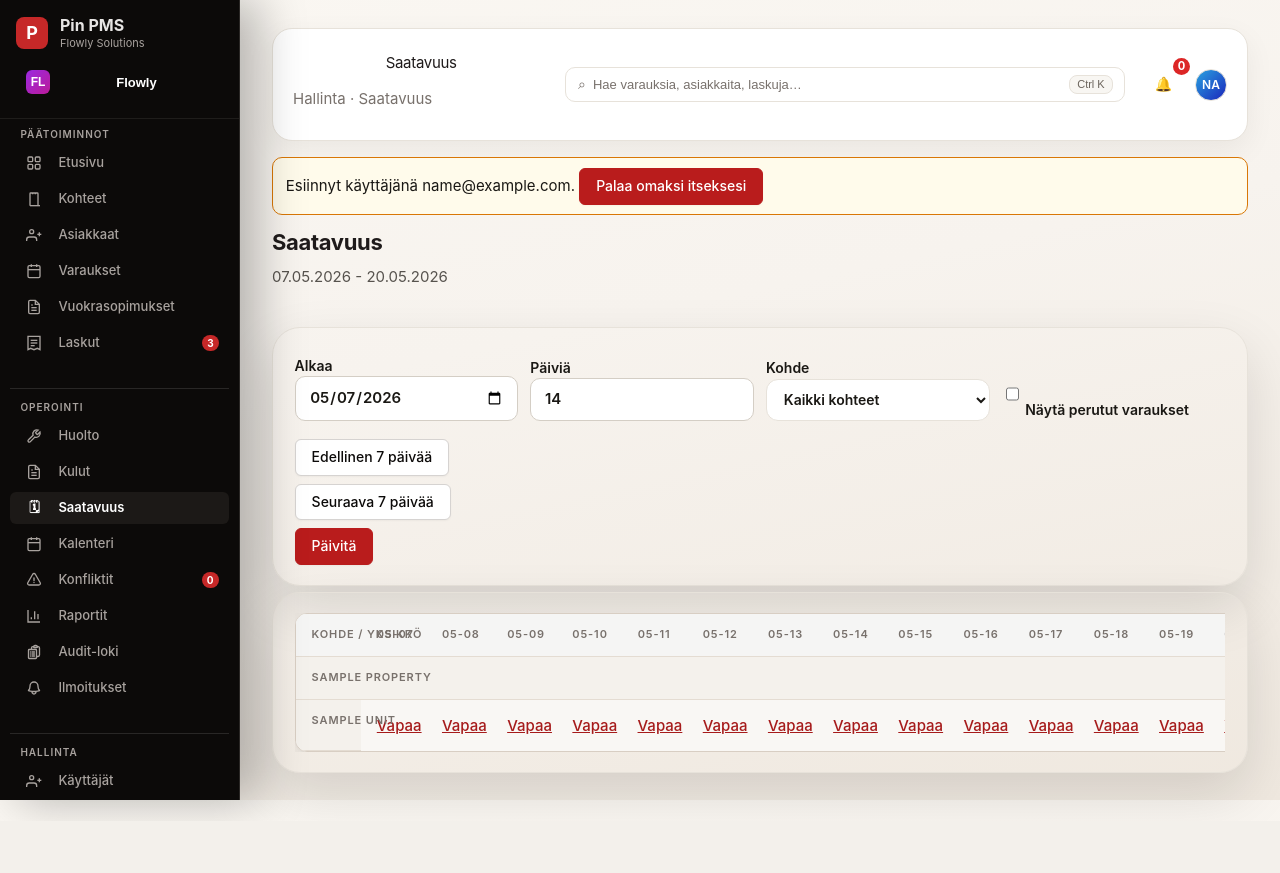
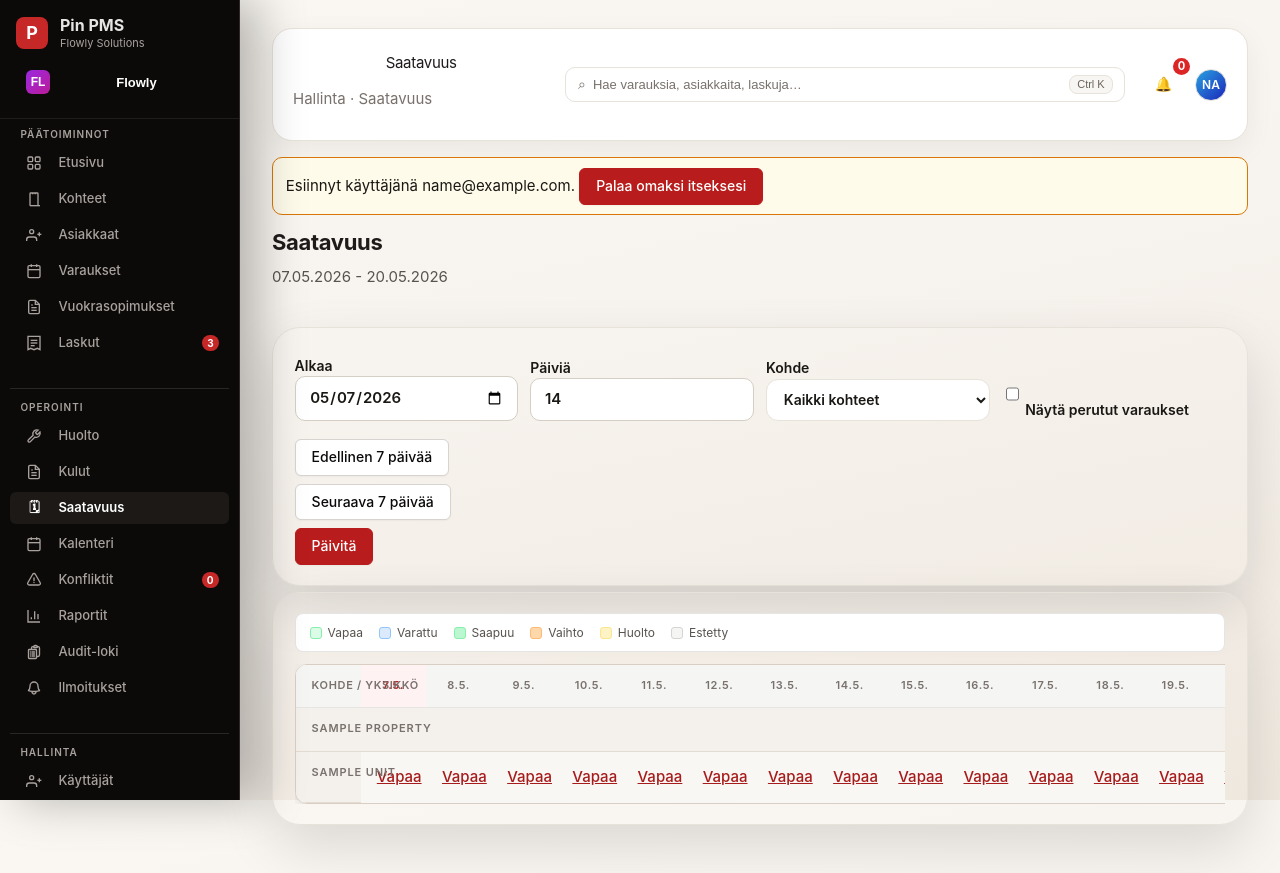
Before and after one commit to flowlyconnect-debug/pin-pms, a Flask app: page /admin/availability in a window 1280 px wide. Before the commit the page ends 815 px from the top, so only its background shows below. Run offline with Flask 3, Linux system fonts and the light colour scheme; a user stored in the database is signed in; tables that the repository leaves empty hold one stand-in row (values such as "Sample post"); data that the repository does not hold is empty; parts of the project's set-up code (start-up, migrations or seed data) failed here and were passed over; some libraries are stand-ins or nearby versions.

Commit message:
fix(ui): polish-pass — hover/header colors, purple checkboxes, trend zero

```diff
--- a/app/admin/routes.py
+++ b/app/admin/routes.py
@@ -601,6 +601,7 @@ def availability_page():
         start_date=start_d,
         end_date=end_d,
         days=days,
+        today=date.today(),
         prev_from=(start_d - timedelta(days=7)).isoformat(),
         next_from=(start_d + timedelta(days=7)).isoformat(),
     )
--- /dev/null
+++ b/app/static/css/polish.css
@@ -0,0 +1,345 @@
+/*
+ * polish.css — final corrective overrides
+ *
+ * Loaded LAST so it can defeat any earlier rule. Use !important sparingly,
+ * only on the rules where we've seen earlier styles win when they
+ * shouldn't (mostly hover-states, headers, buttons and form controls).
+ */
+
+/* ───────────────────────────────────────────────────────────────
+ * 1. Native form controls — accent colour
+ *    Browser default for checkboxes & radios on some Windows builds
+ *    is purple (#8B5CF6). Force the brand red instead.
+ * ─────────────────────────────────────────────────────────────── */
+:root {
+  accent-color: var(--primary);
+}
+
+input[type="checkbox"],
+input[type="radio"],
+progress,
+meter {
+  accent-color: var(--primary) !important;
+}
+
+/* ───────────────────────────────────────────────────────────────
+ * 2. Tables — header & row hover
+ *    Earlier rules sometimes leak the dark sidebar colour into
+ *    table headers / hover. Pin the header to the light surface
+ *    and the hover to a very subtle warm-grey wash.
+ * ─────────────────────────────────────────────────────────────── */
+.admin-main table thead,
+.admin-main table thead tr,
+.admin-main table thead th,
+main table thead,
+main table thead tr,
+main table thead th,
+.data-table thead th,
+.ui-table thead th,
+.admin-table-panel thead th {
+  background: var(--bg-alt, #F5F5F4) !important;
+  color: var(--text-soft, #78716C) !important;
+  font-size: 11px;
+  font-weight: 600;
+  letter-spacing: 0.06em;
+  text-transform: uppercase;
+  border-bottom: 1px solid var(--border, #E7E5E4);
+}
+
+.admin-main table tbody tr:hover,
+.admin-main table tbody tr:hover td,
+main table tbody tr:hover,
+main table tbody tr:hover td,
+.data-table tbody tr:hover,
+.data-table tbody tr:hover td,
+.ui-table tbody tr:hover,
+.ui-table tbody tr:hover td,
+.admin-table-panel tbody tr:hover,
+.admin-table-panel tbody tr:hover td {
+  background: var(--bg-alt, #F5F5F4) !important;
+  color: var(--text, #0C0A09) !important;
+}
+
+/* Defeat any tailwind-style dark utility that might have leaked in */
+.admin-main tbody tr.bg-black,
+.admin-main tbody tr.bg-stone-900,
+.admin-main tbody tr.bg-neutral-900,
+.admin-main tbody tr.bg-zinc-900,
+.admin-main tbody td.bg-black,
+.admin-main tbody td.bg-stone-900,
+.admin-main tbody td.bg-neutral-900,
+.admin-main tbody td.bg-zinc-900 {
+  background: var(--surface, #FFFFFF) !important;
+  color: var(--text, #0C0A09) !important;
+}
+
+/* ───────────────────────────────────────────────────────────────
+ * 3. Buttons — make any button that *should* be primary actually red
+ *    Targets buttons that have data-variant="primary" but also
+ *    accidentally got the .btn-secondary class.
+ * ─────────────────────────────────────────────────────────────── */
+button[data-variant="primary"],
+a[data-variant="primary"],
+.btn-primary,
+.admin-main button[data-variant="primary"],
+.admin-main a[data-variant="primary"],
+.admin-main .btn-primary {
+  background: var(--primary, #B91C1C) !important;
+  color: #FFFFFF !important;
+  border: 1px solid var(--primary, #B91C1C) !important;
+}
+
+button[data-variant="primary"]:hover,
+a[data-variant="primary"]:hover,
+.btn-primary:hover,
+.admin-main button[data-variant="primary"]:hover,
+.admin-main a[data-variant="primary"]:hover,
+.admin-main .btn-primary:hover {
+  background: var(--primary-hover, #991B1B) !important;
+  border-color: var(--primary-hover, #991B1B) !important;
+  color: #FFFFFF !important;
+}
+
+/* The "Päivitä" submit button on the availability filter and similar
+ * naked submit buttons inside an admin form should default to primary. */
+.admin-main form button[type="submit"]:not(.btn-secondary):not(.btn-ghost):not(.btn-danger):not([data-variant="secondary"]):not([data-variant="ghost"]):not([data-variant="danger"]) {
+  background: var(--primary, #B91C1C) !important;
+  color: #FFFFFF !important;
+  border: 1px solid var(--primary, #B91C1C) !important;
+}
+
+.admin-main form button[type="submit"]:not(.btn-secondary):not(.btn-ghost):not(.btn-danger):not([data-variant="secondary"]):not([data-variant="ghost"]):not([data-variant="danger"]):hover {
+  background: var(--primary-hover, #991B1B) !important;
+  border-color: var(--primary-hover, #991B1B) !important;
+}
+
+/* "Toteuta" bulk-action button: the macro applies both .btn-secondary
+ * and data-variant="primary"; data-variant should win. */
+.admin-bulk-bar button[data-variant="primary"],
+.admin-bulk-bar button[data-bulk-submit] {
+  background: var(--primary, #B91C1C) !important;
+  color: #FFFFFF !important;
+  border: 1px solid var(--primary, #B91C1C) !important;
+}
+.admin-bulk-bar button[data-variant="primary"]:hover,
+.admin-bulk-bar button[data-bulk-submit]:hover {
+  background: var(--primary-hover, #991B1B) !important;
+  border-color: var(--primary-hover, #991B1B) !important;
+}
+
+/* ───────────────────────────────────────────────────────────────
+ * 4. Trend indicator — neutral colour & arrow when value is zero
+ * ─────────────────────────────────────────────────────────────── */
+.dashboard-stat-card__trend.is-neutral {
+  color: var(--text-soft, #78716C) !important;
+}
+.dashboard-stat-card__trend.is-up {
+  color: var(--success, #15803D);
+}
+.dashboard-stat-card__trend.is-down {
+  color: var(--primary, #B91C1C);
+}
+
+/* ───────────────────────────────────────────────────────────────
+ * 5. Sparklines — make them visible
+ * ─────────────────────────────────────────────────────────────── */
+.dashboard-stat-card__sparkline {
+  width: 100% !important;
+  height: 32px !important;
+  margin-top: 8px;
+  opacity: 1 !important;
+}
+.dashboard-stat-card__sparkline polyline {
+  stroke: var(--primary, #B91C1C);
+  stroke-width: 2;
+  fill: none;
+  stroke-linecap: round;
+  stroke-linejoin: round;
+}
+.dashboard-stat-card__sparkline polygon {
+  fill: var(--primary, #B91C1C);
+  fill-opacity: 0.12;
+  stroke: none;
+}
+.dashboard-stat-card--success .dashboard-stat-card__sparkline polyline {
+  stroke: var(--success, #15803D);
+}
+.dashboard-stat-card--success .dashboard-stat-card__sparkline polygon {
+  fill: var(--success, #15803D);
+  fill-opacity: 0.12;
+}
+.dashboard-stat-card--warning .dashboard-stat-card__sparkline polyline {
+  stroke: var(--warning, #B45309);
+}
+.dashboard-stat-card--warning .dashboard-stat-card__sparkline polygon {
+  fill: var(--warning, #B45309);
+  fill-opacity: 0.12;
+}
+.dashboard-stat-card--danger .dashboard-stat-card__sparkline polyline {
+  stroke: #DC2626;
+}
+.dashboard-stat-card--danger .dashboard-stat-card__sparkline polygon {
+  fill: #DC2626;
+  fill-opacity: 0.12;
+}
+
+/* ───────────────────────────────────────────────────────────────
+ * 6. Info banner — better contrast
+ * ─────────────────────────────────────────────────────────────── */
+.empty-state-banner-info {
+  background: var(--info-soft, #DBEAFE) !important;
+  border-left: 3px solid var(--info, #1D4ED8) !important;
+  color: #1E3A8A !important;
+  padding: 12px 16px !important;
+  border-radius: 0 8px 8px 0 !important;
+}
+.empty-state-banner-info p {
+  color: #1E3A8A !important;
+  font-size: 14px !important;
+  font-weight: 500 !important;
+}
+
+/* ───────────────────────────────────────────────────────────────
+ * 7. Yksiköiden tilanne — clean unit links (not red underlined)
+ * ─────────────────────────────────────────────────────────────── */
+.dashboard-upcoming-list {
+  list-style: none;
+  padding: 0;
+  margin: 0;
+}
+.dashboard-upcoming-list li {
+  display: flex;
+  align-items: center;
+  gap: 10px;
+  padding: 10px 8px;
+  border-bottom: 1px solid var(--border, #E7E5E4);
+  border-radius: 6px;
+  transition: background-color 150ms ease;
+}
+.dashboard-upcoming-list li:last-child {
+  border-bottom: none;
+}
+.dashboard-upcoming-list li:hover {
+  background: var(--bg-alt, #F5F5F4);
+}
+.dashboard-upcoming-list li::before {
+  content: "";
+  display: inline-block;
+  width: 8px;
+  height: 8px;
+  border-radius: 50%;
+  background: var(--text-soft, #78716C);
+  flex-shrink: 0;
+}
+.dashboard-upcoming-list li[data-state="occupied"]::before,
+.dashboard-upcoming-list li[data-state="reserved"]::before {
+  background: var(--info, #1D4ED8);
+}
+.dashboard-upcoming-list li[data-state="free"]::before,
+.dashboard-upcoming-list li[data-state="available"]::before {
+  background: var(--success, #15803D);
+}
+.dashboard-upcoming-list li[data-state="maintenance"]::before {
+  background: var(--warning, #B45309);
+}
+.dashboard-upcoming-list li a {
+  color: var(--text, #0C0A09) !important;
+  text-decoration: none !important;
+  font-weight: 500;
+}
+.dashboard-upcoming-list li a:hover {
+  color: var(--primary, #B91C1C) !important;
+}
+.dashboard-upcoming-list li a strong {
+  font-weight: 600;
+}
+
+/* ───────────────────────────────────────────────────────────────
+ * 8. Availability table — proper status colours, dot indicators
+ * ─────────────────────────────────────────────────────────────── */
+.availability-legend {
+  display: flex;
+  gap: 16px;
+  align-items: center;
+  flex-wrap: wrap;
+  margin-bottom: 12px;
+  padding: 10px 14px;
+  background: var(--surface, #FFFFFF);
+  border: 1px solid var(--border, #E7E5E4);
+  border-radius: 8px;
+  font-size: 12px;
+  color: var(--text-muted, #57534E);
+}
+.availability-legend-item {
+  display: inline-flex;
+  align-items: center;
+  gap: 6px;
+}
+.availability-legend-swatch {
+  display: inline-block;
+  width: 12px;
+  height: 12px;
+  border-radius: 3px;
+  border: 1px solid;
+}
+.availability-legend-swatch--free       { background: #DCFCE7; border-color: #86EFAC; }
+.availability-legend-swatch--reserved   { background: #DBEAFE; border-color: #93C5FD; }
+.availability-legend-swatch--maintenance{ background: #FEF3C7; border-color: #FDE68A; }
+.availability-legend-swatch--checkout   { background: #FED7AA; border-color: #FDBA74; }
+.availability-legend-swatch--checkin    { background: #BBF7D0; border-color: #86EFAC; }
+.availability-legend-swatch--blocked    { background: #F5F5F4; border-color: #D6D3D1; }
+
+/* Force readable status cells */
+.availability-status-reserved   { background: #DBEAFE !important; }
+.availability-status-checkout   { background: #FED7AA !important; }
+.availability-status-checkin    { background: #BBF7D0 !important; }
+.availability-status-maintenance{ background: #FEF3C7 !important; }
+.availability-status-blocked    { background: #F5F5F4 !important; color: #78716C; }
+.availability-status-free       { background: #FFFFFF; }
+
+.availability-table th[data-today="true"],
+.availability-table th.is-today {
+  background: var(--primary-soft, #FEF2F2) !important;
+  color: var(--primary, #B91C1C) !important;
+  font-weight: 700;
+}
+
+/* ───────────────────────────────────────────────────────────────
+ * 9. Tooltip "i" icons — only show when something will happen
+ * ─────────────────────────────────────────────────────────────── */
+.ui-tooltip-trigger {
+  background: var(--bg-alt, #F5F5F4);
+  color: var(--text-soft, #78716C);
+  border: 1px solid var(--border, #E7E5E4);
+}
+.ui-tooltip-trigger:hover,
+.ui-tooltip-trigger:focus-visible {
+  background: var(--primary-soft, #FEF2F2);
+  color: var(--primary, #B91C1C);
+  border-color: var(--primary, #B91C1C);
+}
+
+/* ───────────────────────────────────────────────────────────────
+ * 10. Dark mode safety net
+ *     (Only active if user prefers dark; fix the leaks the dev had.)
+ * ─────────────────────────────────────────────────────────────── */
+@media (prefers-color-scheme: dark) {
+  :root[data-theme="auto"],
+  :root[data-theme="dark"] {
+    --bg-alt: #292524;
+    --bg-hover: #292524;
+    --table-header-bg: #292524;
+    --table-row-hover: #292524;
+    --table-header-text: #A8A29E;
+  }
+
+  :root[data-theme="auto"] .empty-state-banner-info,
+  :root[data-theme="dark"] .empty-state-banner-info {
+    background: rgba(29, 78, 216, 0.15) !important;
+    color: #93C5FD !important;
+  }
+  :root[data-theme="auto"] .empty-state-banner-info p,
+  :root[data-theme="dark"] .empty-state-banner-info p {
+    color: #BFDBFE !important;
+  }
+}
--- a/app/templates/admin/_bulk_bar.html
+++ b/app/templates/admin/_bulk_bar.html
@@ -11,6 +11,6 @@
       <option value="delete">Poista (superadmin)</option>
     {% endif %}
   </select>
-  <button type="button" class="btn btn-secondary" data-variant="primary" data-bulk-submit>Toteuta</button>
+  <button type="button" class="btn btn-primary admin-bulk-bar-submit" data-variant="primary" data-bulk-submit>Toteuta</button>
 </div>
 {% endmacro %}
--- a/app/templates/admin/availability.html
+++ b/app/templates/admin/availability.html
@@ -43,13 +43,28 @@
   </section>
 
   <section class="content-card availability-card">
+    <div class="availability-legend" role="list" aria-label="Selitteet">
+      <span class="availability-legend-item" role="listitem"><span class="availability-legend-swatch availability-legend-swatch--free" aria-hidden="true"></span>Vapaa</span>
+      <span class="availability-legend-item" role="listitem"><span class="availability-legend-swatch availability-legend-swatch--reserved" aria-hidden="true"></span>Varattu</span>
+      <span class="availability-legend-item" role="listitem"><span class="availability-legend-swatch availability-legend-swatch--checkin" aria-hidden="true"></span>Saapuu</span>
+      <span class="availability-legend-item" role="listitem"><span class="availability-legend-swatch availability-legend-swatch--checkout" aria-hidden="true"></span>Vaihto</span>
+      <span class="availability-legend-item" role="listitem"><span class="availability-legend-swatch availability-legend-swatch--maintenance" aria-hidden="true"></span>Huolto</span>
+      <span class="availability-legend-item" role="listitem"><span class="availability-legend-swatch availability-legend-swatch--blocked" aria-hidden="true"></span>Estetty</span>
+    </div>
+    {% set today_iso = (today.isoformat() if (today is defined and today) else "") %}
     <div class="availability-table-wrap">
       <table class="availability-table">
         <thead>
           <tr>
             <th class="availability-sticky-col">Kohde / Yksikkö</th>
             {% for day_iso in matrix.date_range %}
-              <th>{{ day_iso[5:] }}</th>
+              {% set m = day_iso[5:7]|int %}
+              {% set d = day_iso[8:10]|int %}
+              <th{% if day_iso == today_iso %} class="is-today" data-today="true"{% endif %} title="{{ day_iso }}">
+                <span class="availability-day-cell">
+                  <span class="availability-day-date">{{ d }}.{{ m }}.</span>
+                </span>
+              </th>
             {% endfor %}
           </tr>
         </thead>
--- a/app/templates/admin/base.html
+++ b/app/templates/admin/base.html
@@ -14,6 +14,7 @@
     <link rel="stylesheet" href="{{ url_for('static', filename='css/admin.css', v='ui-polish-v2') }}">
     <link rel="stylesheet" href="{{ url_for('static', filename='css/buttons.css', v='button-variants-v1') }}">
     <link rel="stylesheet" href="{{ url_for('static', filename='css/skip-link.css') }}">
+    <link rel="stylesheet" href="{{ url_for('static', filename='css/polish.css', v='polish-v1') }}">
     <script src="{{ url_for('static', filename='js/admin.js') }}" defer></script>
     <script src="{{ url_for('static', filename='js/admin-toast.js') }}" defer></script>
     <script src="{{ url_for('static', filename='js/admin-confirm.js') }}" defer></script>
```
Also changed, not shown: BUGFIX-CHANGES.md (added, +58 -0 lines), app/static/js/admin-dashboard.js (+38 -11 lines).
